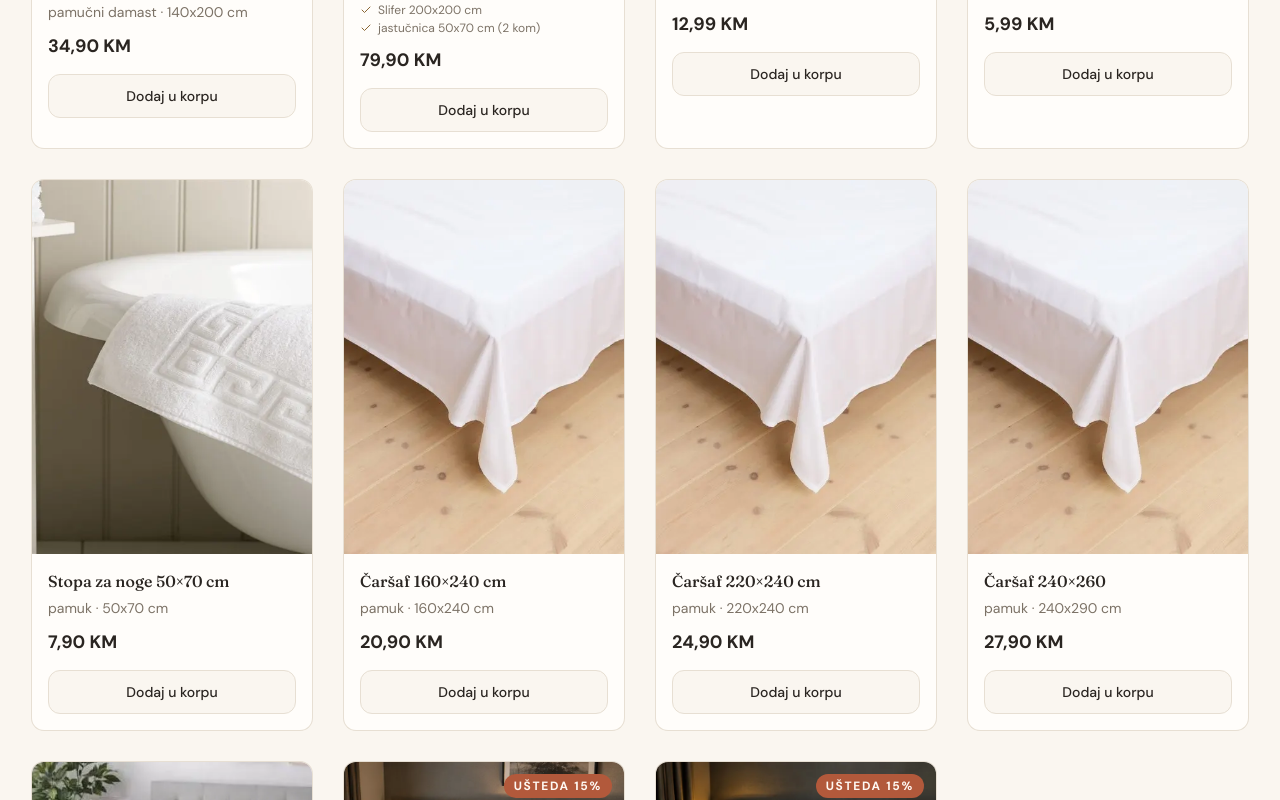
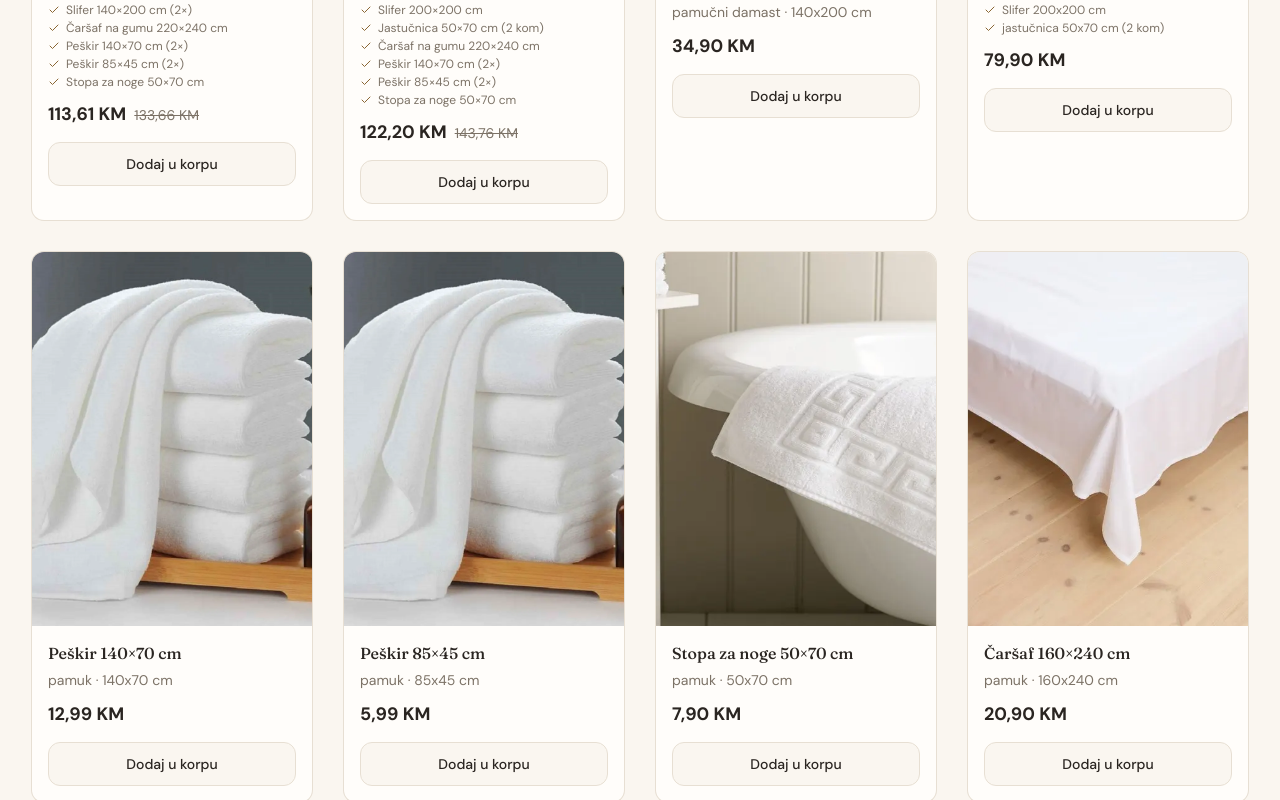
Before and after one commit to hareselimovic-hue/aurelia, a Next.js app: page / in a window 1280 px wide. Shown: the part 2080-2880 px from the top of the page. Built offline with nearby package versions, Linux system fonts and the light colour scheme.

Commit message:
Naslovna: set proizvodi idu prvi u gridu (vidljivost, korisnicki feedback)

```diff
--- a/src/app/page.tsx
+++ b/src/app/page.tsx
@@ -150,7 +150,11 @@ const ZASTO_KOD_NAS = [
 ] as const;
 
 export default function Home() {
-  const proizvodi = getAllProducts();
+  // Set proizvodi (bedz="Ušteda 15%") idu prvi u gridu — korisnički feedback 23.08.2026: bili su
+  // na kraju (pozicija 10-11/11), skoro nevidljivi, iako su najbolja ponuda za apartmane/hotele
+  // (pozicioniranje već postavljeno u hero-u). Stabilan sort (ES2019+) čuva redoslijed unutar
+  // svake grupe — products.ts se NE mijenja, ovo je samo prikaz na početnoj.
+  const proizvodi = [...getAllProducts()].sort((a, b) => Number(!a.bedz) - Number(!b.bedz));
 
   // JSON-LD — CLAUDE_aurelia.md §9: Organization, WebSite+SearchAction, ItemList (svi proizvodi),
   // FAQPage. Bez AggregateRating (nema stvarnih ocjena, §9/§4-09/pravilo iz aurelia-frontend agenta).
```
